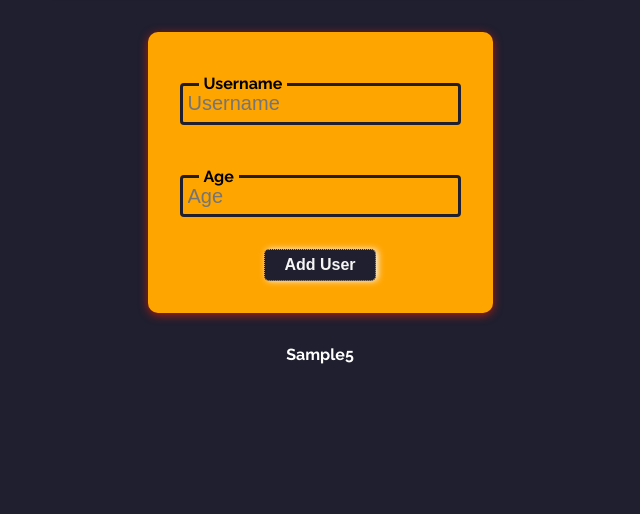
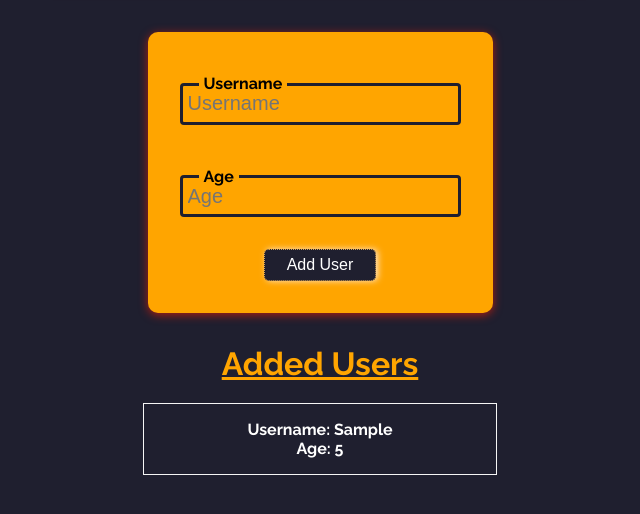
Before and after one commit to sherylbee/oh-crud, a React (Create React App) app: page / in a window 1280 px wide. Both pictures are taken after typing "Sample", "5" into the empty fields and a click on the button "Add User". Shown: the top 514 px of the page, without its empty margins (320-960 px from the left). Built offline with nearby package versions, Linux system fonts and the light colour scheme.

Commit message:
give the users some shape

```diff
--- a/src/Components/App.js
+++ b/src/Components/App.js
@@ -1,4 +1,5 @@
 import './App.css';
+import './Users/User.css';
 import AddUser  from './Users/AddUser';
 import Card from './UI/Card';
 import {React, useEffect, useState} from 'react';
@@ -10,8 +11,12 @@ function User({name, age, dataKey, removeUser}){
   }
   return (
     <div className='user' style={{color:'white'}} onClick={(e)=>handleClick(e)}>
-        <span className="username">{name}</span>
-        <span className="age">{age}</span>
+    <div>
+      <span>Username: </span><span className="username">{name}</span>
+    </div>
+    <div>
+      <span>Age: </span><span className="age">{age}</span>
+    </div>
     </div>
   )
 }
@@ -84,6 +89,8 @@ function App() {
       <Card>
         <AddUser users={users} onAddUser={scheduleUpdateUser}/>
       </Card>
+      <h1 style={{color:'orange', textDecoration: 'underline'}}>Added Users</h1>
+
       {usersElementList}
     </div>
   );
--- a/src/Components/UI/Card.css
+++ b/src/Components/UI/Card.css
@@ -8,24 +8,26 @@
     border-radius: 10px;
     box-shadow: 0px 2px 10px rgba(255, 30, 0, 0.646);
     margin: 2em auto;
-    background-color:darkslateblue;
-    @media(min-width:700px){
-        background-color: orange;
+    /* background-color:darkslateblue; */
+    background-color:orange;
+
+}
+/* @media(min-width:700px){
+    .card{
+         background-color: orange;
     }
-}
+} */
 
 .card.modal{
+    z-index: 10;
     position: absolute;
     left: 50%;
     transform: translate(-50%, -130%);
-    /* bottom: 20%; */
-
+    animation: slideUp 1s cubic-bezier(0.68,-0.55,0.51,1.33);
 }
 
 .card.modal.show{
-    /* animation: slideDown 1s cubic-bezier(0.68,-0.55,0.27,1.55); */
-    animation: slideDown 1s cubic-bezier(0.68,-0.55,0.51,1.33);
-    /* animation: slideDown 1s cubic-bezier(0.15,-0.85,0.51,1.43); */
+    animation: slideDown .7s cubic-bezier(0.68,-0.55,0.51,1.33);
     animation-fill-mode: forwards;
     z-index: 10;
 }
@@ -38,3 +40,12 @@
         top: 35%;
     }
 }
+
+@keyframes slideUp {
+    from{
+        top: 35%;
+    }
+    to{
+        top: -130%
+    }
+}
--- a/src/Components/Users/AddUser.css
+++ b/src/Components/Users/AddUser.css
@@ -1,3 +1,9 @@
+/* @media(min-width:700px){
+    .card{
+         background-color: orange;
+    }
+} */
+
 .input{
     margin-bottom: 2em;
 }
@@ -68,21 +74,3 @@ input
     font-size:20px;
     padding: 2px 5px;
 }
-
-button{
-    width: 7rem;
-    height: 2rem;
-    font-size: 1em;
-    background-color: #1F1F2F;
-    border: .1px dotted #d5a357;
-    border-radius: 5px;
-    box-shadow: 2px 0px 6px 0px whitesmoke;
-    color: whitesmoke;
-    font-weight: bold;
-    cursor: pointer;
-}
-
-button:active{
-    opacity: .8;
-    transform: scale(95%);
-}
--- /dev/null
+++ b/src/Components/Users/User.css
@@ -0,0 +1,10 @@
+.user{
+    cursor: pointer;
+    border: 1px solid whitesmoke;
+    width: 25%;
+    margin: auto;
+    margin-bottom: 1em;
+    padding: 1em;
+
+
+}
--- a/src/index.css
+++ b/src/index.css
@@ -16,6 +16,23 @@ body {
   width: 60%;
   margin: auto;
 }
+button{
+  width: 7rem;
+  height: 2rem;
+  font-size: 1em;
+  background-color: #1F1F2F;
+  border: .1px dotted #d5a357;
+  border-radius: 5px;
+  box-shadow: 2px 0px 6px 0px bisque;
+  color: white;
+  font-weight: 100;
+  cursor: pointer;
+}
+
+button:active{
+  opacity: .8;
+  transform: scale(95%);
+}
 
 code {
   font-family: source-code-pro, Menlo, Monaco, Consolas, 'Courier New',
```
